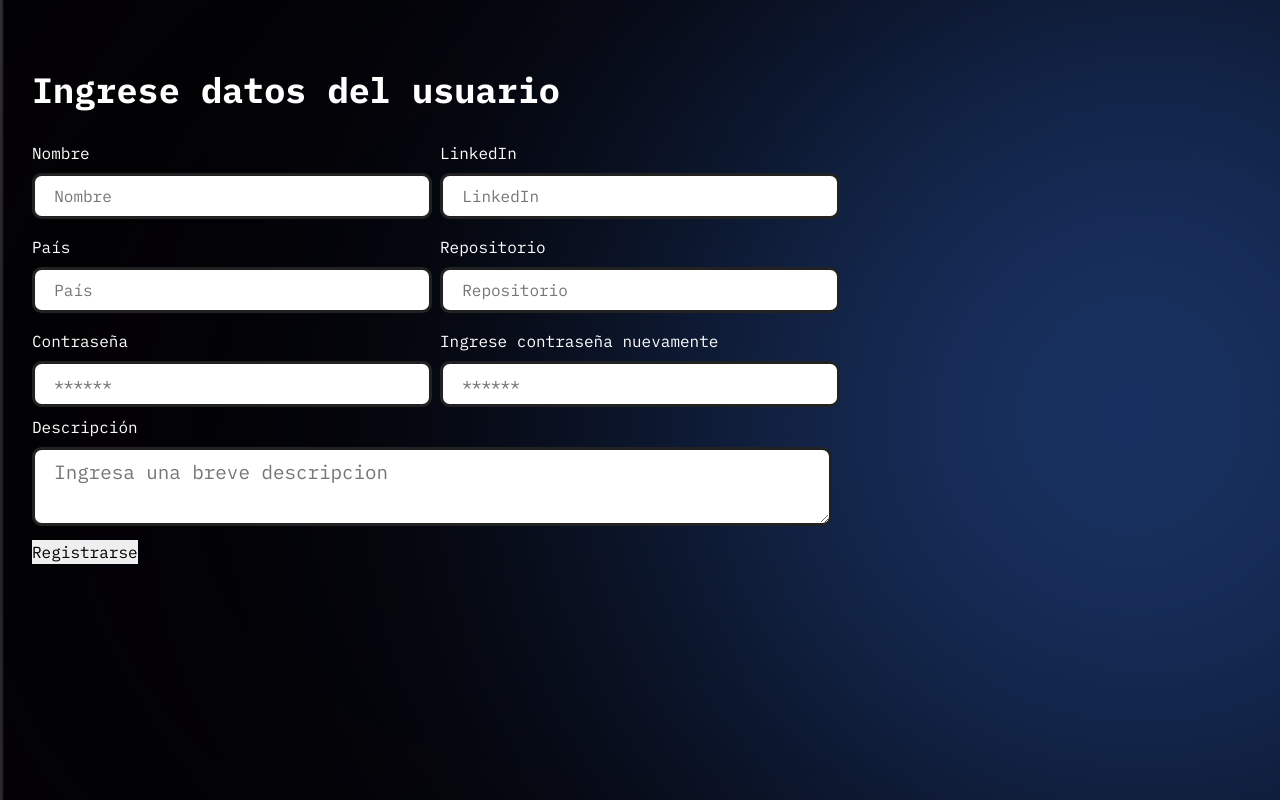
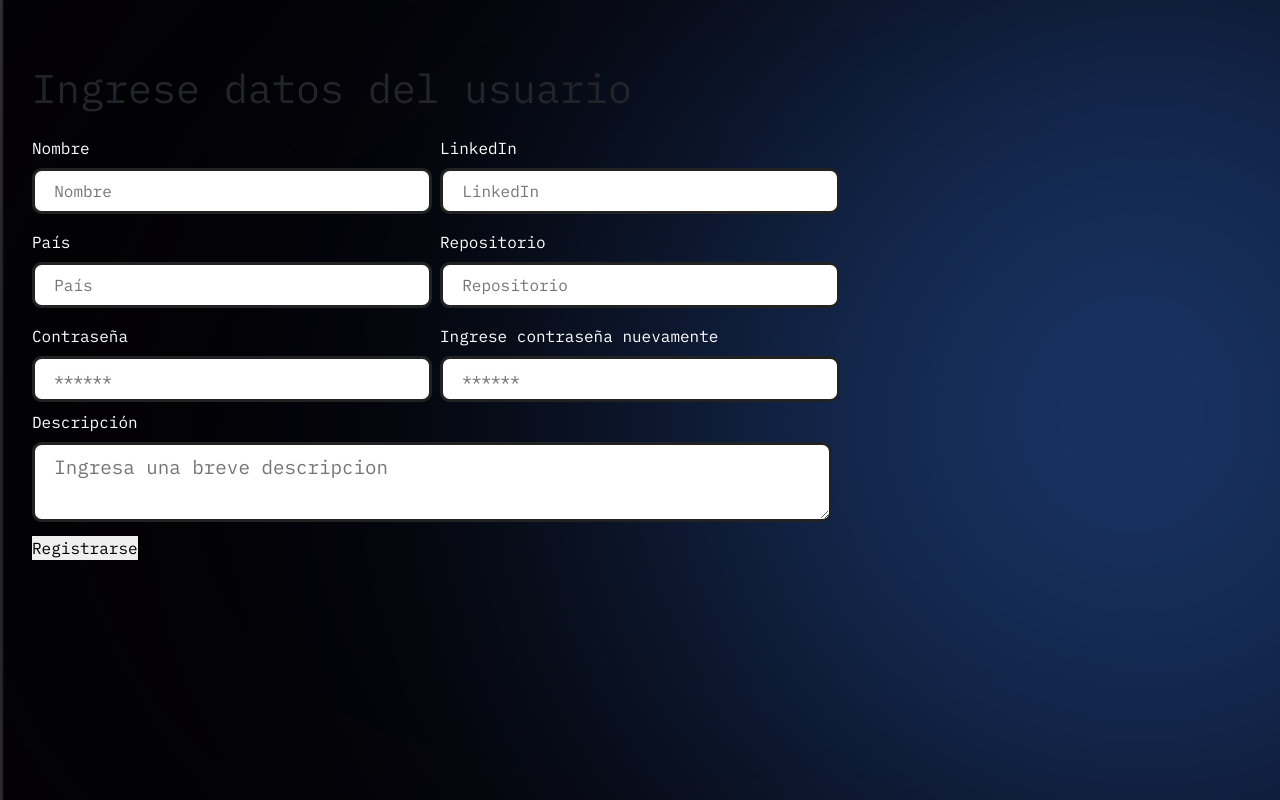
Before and after one commit to Ox18/hackathon-app, a React (Create React App) app: page /register in a window 1280 px wide. Built offline with nearby package versions, Linux system fonts and the light colour scheme.

Commit message:
Update Title.tsx

```diff
--- a/src/components/Title/Title.tsx
+++ b/src/components/Title/Title.tsx
@@ -6,6 +6,16 @@ interface TitleComponentsProps{
 
 export const Title:React.FC<TitleComponentsProps> = ({text}) => {
     return (
-        <h1 className="titleH1">{text}</h1>
+        <h1 className="titlelarge">{text}</h1>
     )
 }
+export const Titlesmall:React.FC<TitleComponentsProps> = ({text}) => {
+    return (
+        <h2 className="titlesmall">{text}</h2>
+    )
+}
+export const Titlecompany:React.FC<TitleComponentsProps> = ({text}) => {
+    return (
+        <h3 className="titlecompany">{text}</h3>
+    )
+}
```
